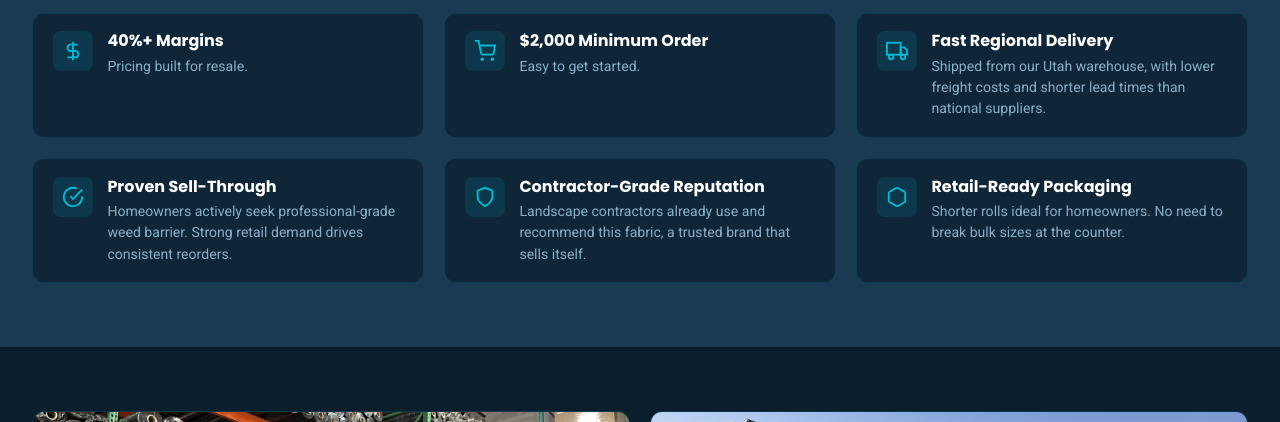
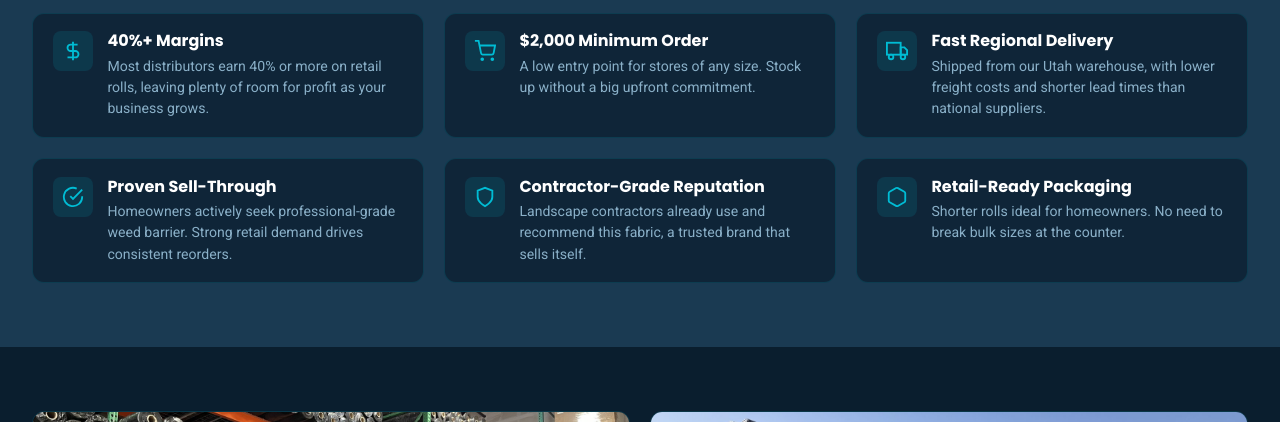
Before and after one commit to northslopeindustries/ns-geo-site, a plain HTML site: page become-a-distributor.html in a window 1280 px wide. Shown: the part 678-1100 px from the top of the page. Drawn offline with Linux system fonts and the light colour scheme.

Commit message:
Become a Distributor: new descriptions for the 40%+ and $2,000 cards
"40%+ Margins" now reads "Most distributors earn 40% or more on retail
rolls, leaving plenty of room for profit as your business grows." and
"$2,000 Minimum Order" reads "A low entry point for stores of any size.
Stock up without a big upfront commitment."

Co-Authored-By: Claude Opus 5.5 <noreply@anthropic.com>
Claude-Session: https://claude.ai/code/session_01UyrqHeUM45FTyz1VmRJLtB

```diff
--- a/become-a-distributor.html
+++ b/become-a-distributor.html
@@ -111,7 +111,7 @@
           </div>
           <div>
             <h3>40%+ Margins</h3>
-            <p>Pricing built for resale.</p>
+            <p>Most distributors earn 40% or more on retail rolls, leaving plenty of room for profit as your business grows.</p>
           </div>
         </div>
         <div class="dist-card fade-up fade-up-delay-2">
@@ -120,7 +120,7 @@
           </div>
           <div>
             <h3>$2,000 Minimum Order</h3>
-            <p>Easy to get started.</p>
+            <p>A low entry point for stores of any size. Stock up without a big upfront commitment.</p>
           </div>
         </div>
         <div class="dist-card fade-up fade-up-delay-3">
```
